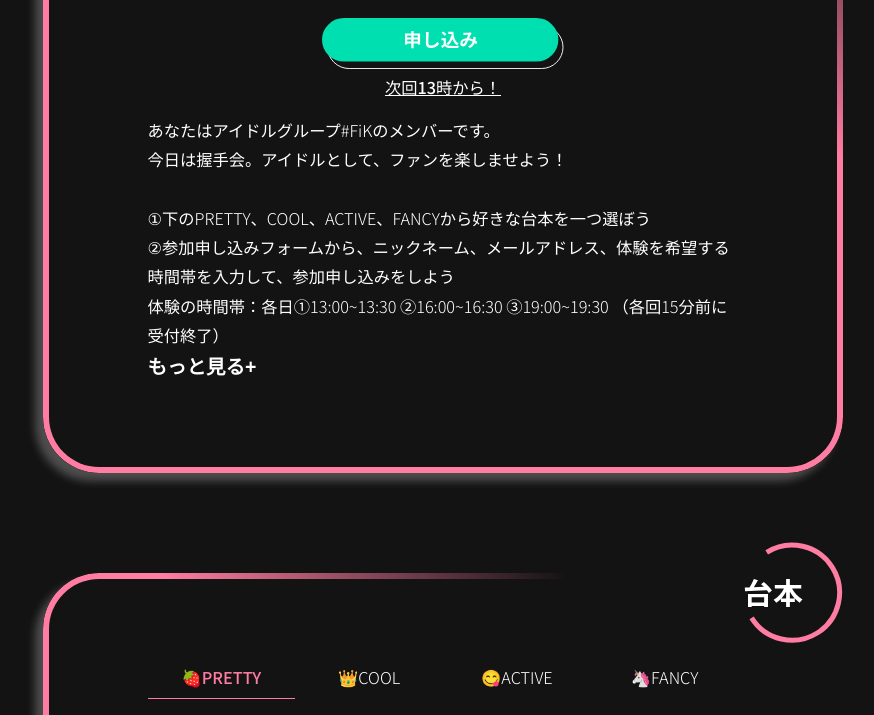
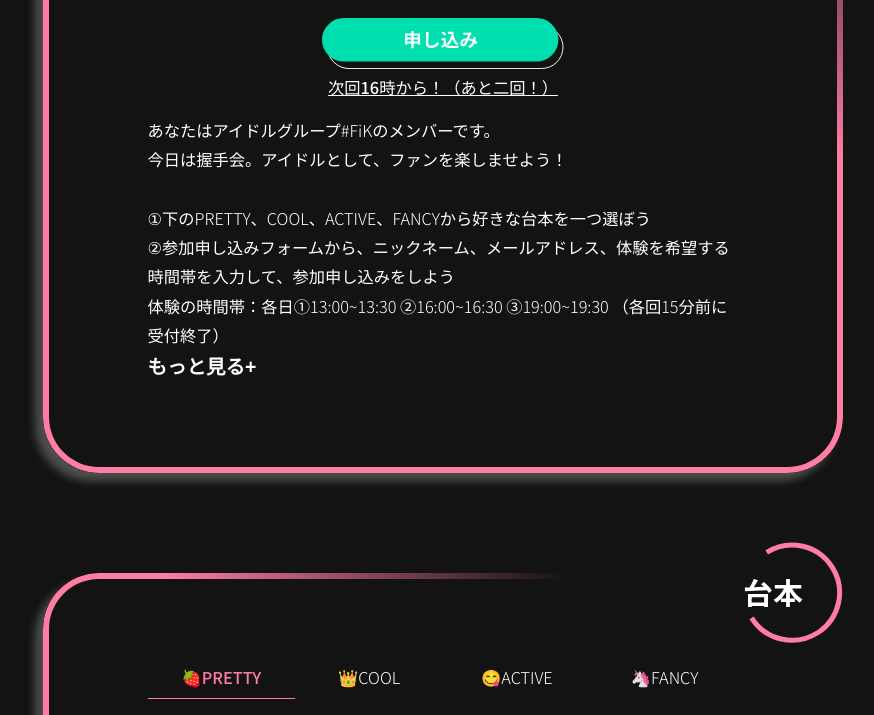
Before and after one commit to larkin267/fikpages, a Jekyll site: the page built from index.html, in a window 1280 px wide and 900 px high, scrolled down 832 px, cut to the strip 185-900 px from the top of the window. Shown: the whole strip, without its empty margins (197-1071 px from the left). Built offline with Jekyll 4.4.1, drawn with Linux system fonts in a browser that asks for light colours.

Commit message:
Update index.html

```diff
--- a/index.html
+++ b/index.html
@@ -43,7 +43,7 @@ layout: default
             <a href="https://docs.google.com/forms/d/e/1FAIpQLSdsRHOD9ZC0ELTXSh7_X4JA-YIPwar_mn3j1H-_cDPsos2lOA/viewform?usp=sf_link" target="_blank">
               <img src="{{site.url}}{{site.baseurl}}/assets/images/block2_button.svg" alt="申し込み">
             </a>
-            <p class="block2-under-btn">次回13時から！</p>
+            <p class="block2-under-btn">次回16時から！（あと二回！）</p>
           </div>
         </div>
         <div class="block2-intro">
```
